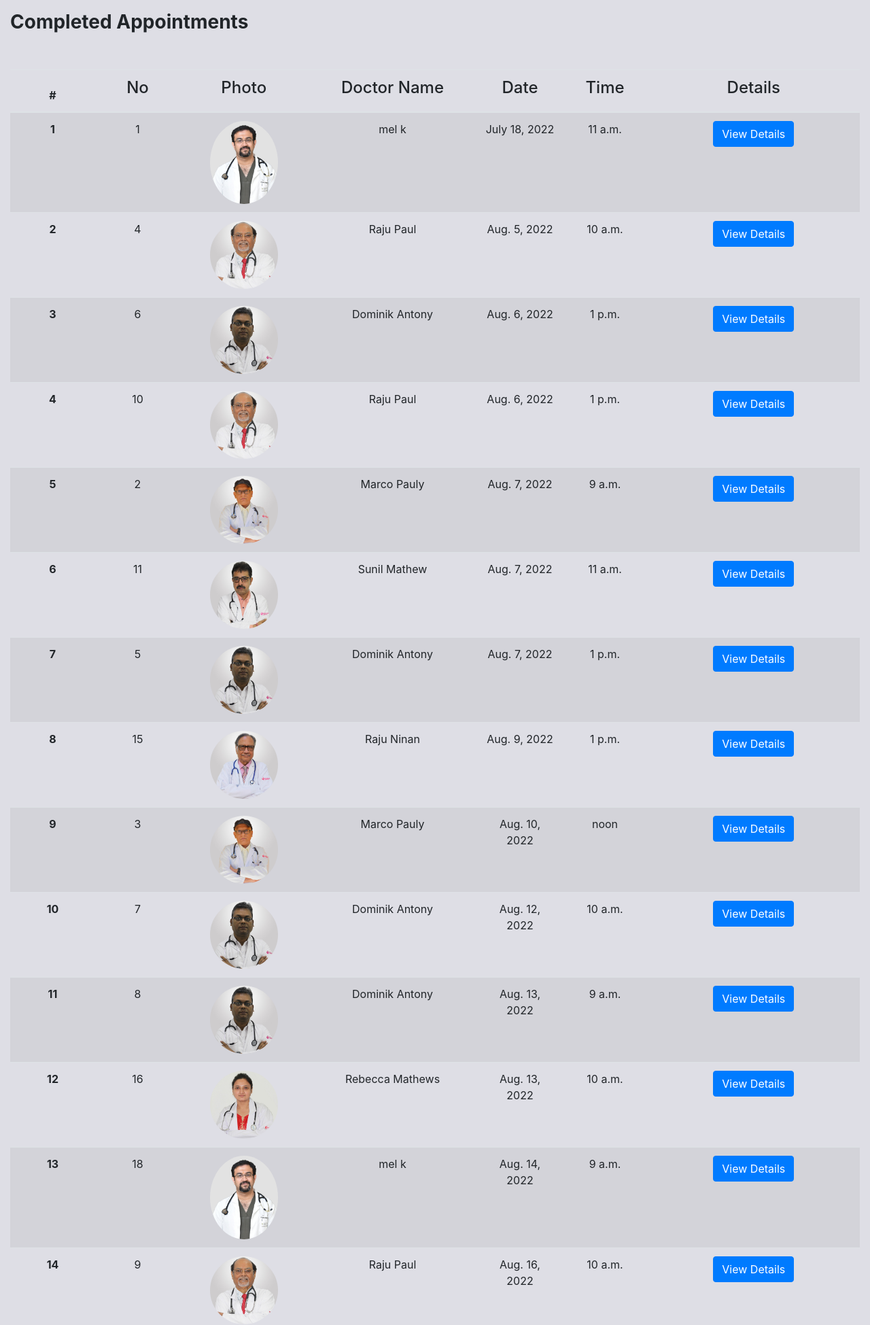
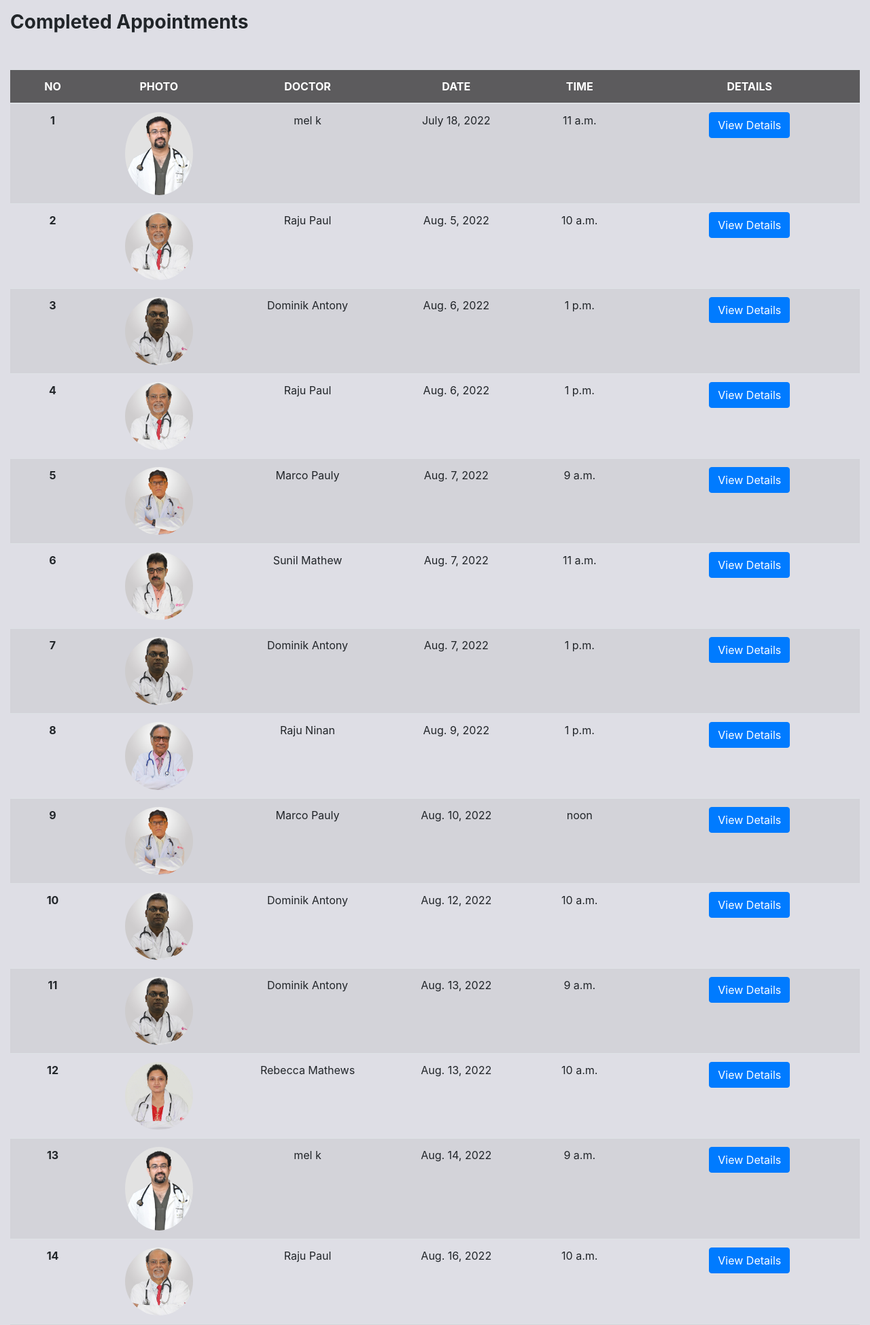
Before and after one commit to SreedevT/PMS, a Django app: template appointment/templates/patient-completed-appointment.html in a window 1280 px wide. Shown: the part 63-2012 px from the top of the page at 68% size. Run offline with Django 4.2, Linux system fonts and the light colour scheme; the template is opened without the code that fills it: values that come from a table or form of the project are taken from there, others are empty; data comes from the database, SQL or seed files in the repository; both versions use the stored data as it was after the commit; some libraries are stand-ins or nearby versions.

Commit message:
formatted tables of viewing appointment list

```diff
--- a/appointment/templates/past-prescription.html
+++ b/appointment/templates/past-prescription.html
@@ -45,7 +45,7 @@
                                 </tr>
                                 <tr>
                                     <th scope="row">Age</th>
-                                    <td>{{appointment.patient.get_age}}</td>
+                                    <td>{{appointment.patient.patprofile.get_age}}</td>
                                 </tr>
                             </tbody>
                         </table>
--- a/appointment/templates/patient-completed-appointment.html
+++ b/appointment/templates/patient-completed-appointment.html
@@ -21,23 +21,22 @@
                 <br>
                 <br>
                     <div class="col-md-12" style="align-items: center;">
-                        <table class="table table-striped">
-                            <thead>
-                              <tr>
-                                <th scope="col" width="10%">#</th>
-                                <th scope="col"  width="10%"><h4>No</h4></th>
-                                <th scope="col" width="15%"><h4>Photo</h4></th>
-                                <th scope="col" width="20%"><h4>Doctor Name</h4></th>
-                                <th scope="col" width="10%"><h4>Date</h4></th>
-                                <th scope="col" width="10%"><h4>Time</h4></th>
-                                <th scope="col"><h4>Details</h4></th>
-                              </tr>
-                            </thead>
-                            <tbody>
+                        <div class="table-responsive table-striped">
+                            <table class="table table-hover">
+                              <thead class="thead">
+                                <tr>
+                                  <th scope="col" width="10%">NO</th>
+                                  <th scope="col" width="15%">PHOTO</th>
+                                  <th scope="col" width="20%">DOCTOR</th>
+                                  <th scope="col" width="15%">DATE</th>
+                                  <th scope="col">TIME</th>
+                                  <th scope="col">DETAILS</th>
+                                </tr>
+                              </thead>
+                        <tbody>
 {% for appointment in appointments %}
                                 <tr>
                                     <th scope="row">{{forloop.counter}}</th>
-                                    <td>{{appointment.id}}</td>
                                     <td>
                                         {%if appointment.doctor.docprofile.profile_pic %}
                                             <img src="{{appointment.doctor.docprofile.profile_pic.url}}" class="photo">
@@ -73,6 +72,12 @@
         text-align: center;
     }
 
+    .table .thead {
+        color: #fff;
+        background-color: #5c5b5d;
+
+      }
+
     .photo{
         width: 100px;
 
```
Also changed, not shown: appointment/templates/patient-appointment-list.html (+18 -13 lines), appointment/templates/view-past-history.html (+16 -49 lines), db.sqlite3.
